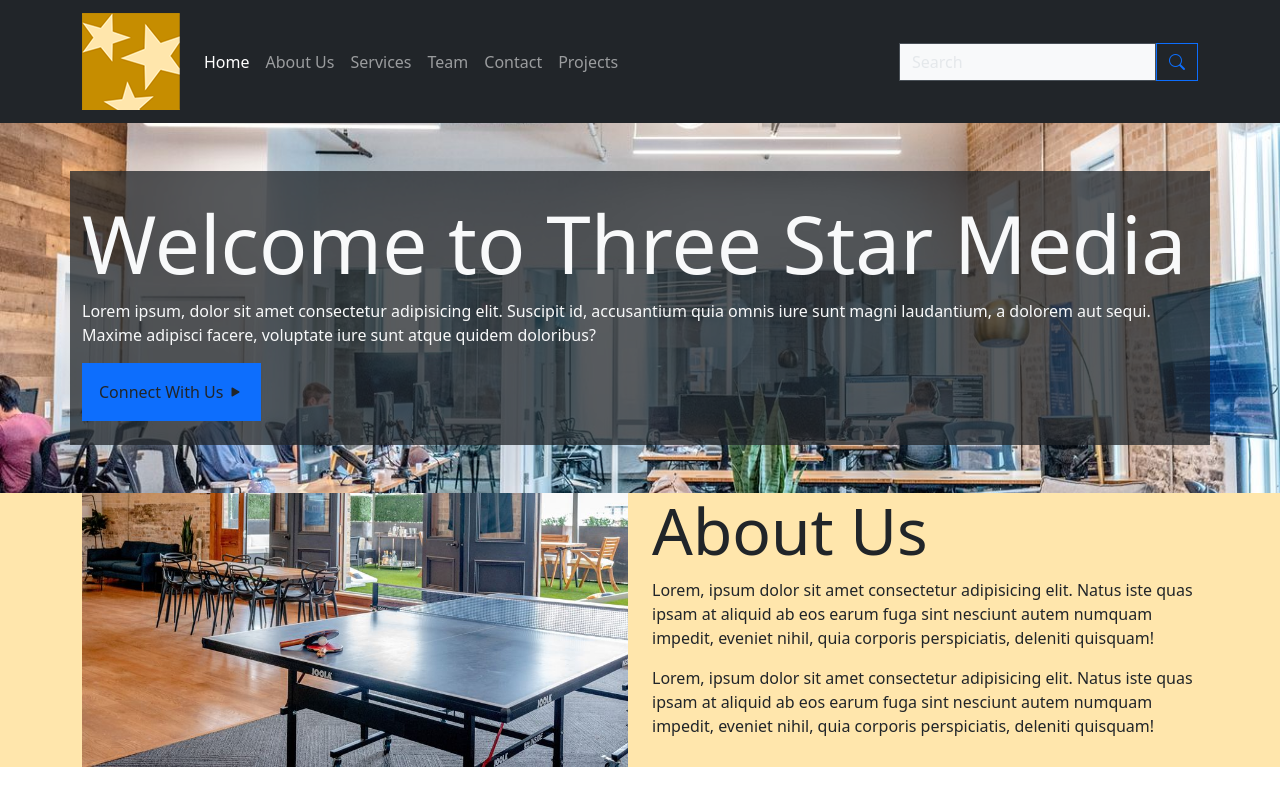
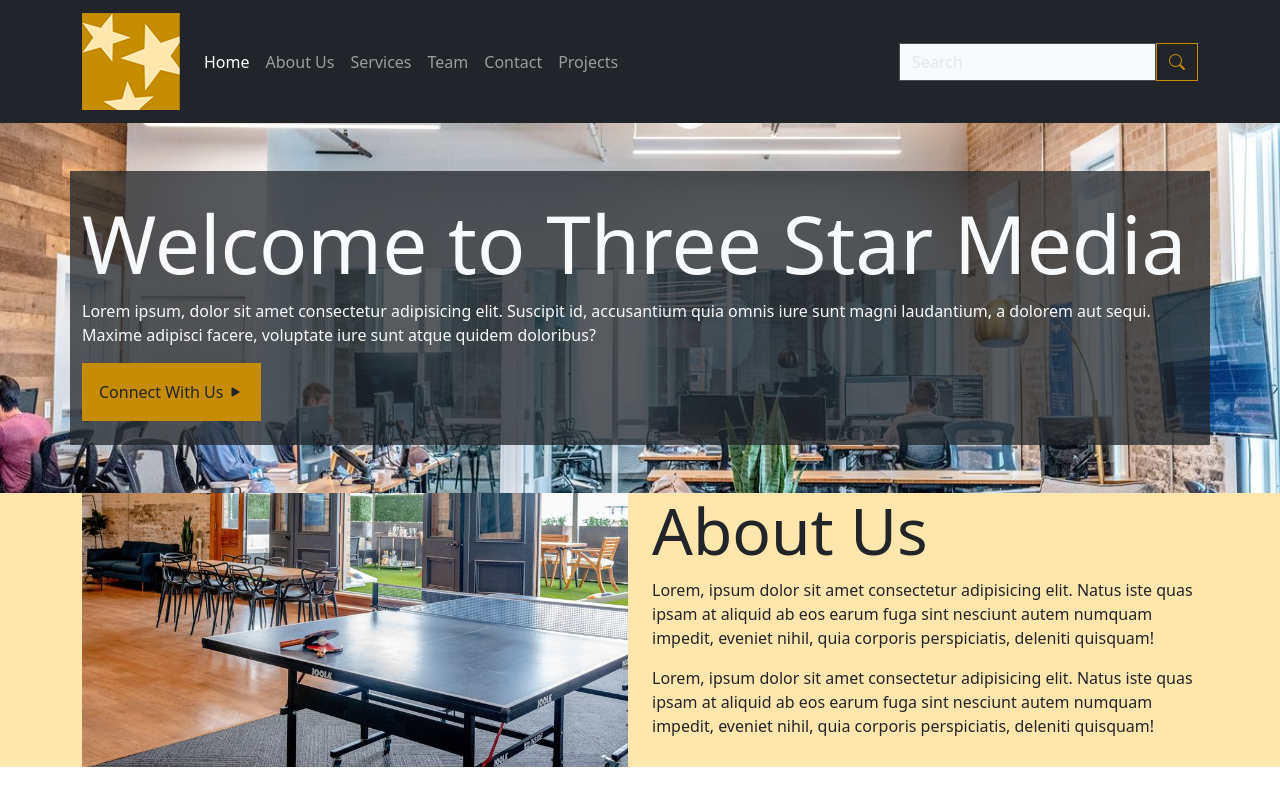
Before and after one commit to f23-mtm6201-020/week-10, a plain HTML site: page index.html in a window 1280 px wide. Drawn offline with nearby package versions, Linux system fonts and the light colour scheme.

Commit message:
adds btn variables

```diff
--- a/css/threestar.css
+++ b/css/threestar.css
@@ -10,6 +10,20 @@
   --bs-primary-border-subtle: #d99e14;
   --bs-secondary-border-subtle: #fbebc4;
 }
+.btn-primary,
+.btn-outline-primary {
+  --bs-btn-color: var(--bs-primary);
+  --bs-btn-border-color: var(--bs-primary);
+  --bs-btn-hover-bg: var(--bs-primary);
+  --bs-btn-hover-border-color: var(--bs-primary);
+  --bs-btn-active-bg: var(--bs-primary-bg-subtle);
+  --bs-btn-active-border-color: var(--bs-primary-bg-subtle);
+  --bs-btn-disabled-color: var(--bs-primary-bg-subtle);
+  --bs-btn-disabled-border-color: var(--bs-primary-bg-subtle);
+}
+.btn-primary{
+  --bs-btn-bg: var(--bs-primary);
+}
 
 .banner{
   background: white url(../images/main-banner.jpg) no-repeat center;
```
